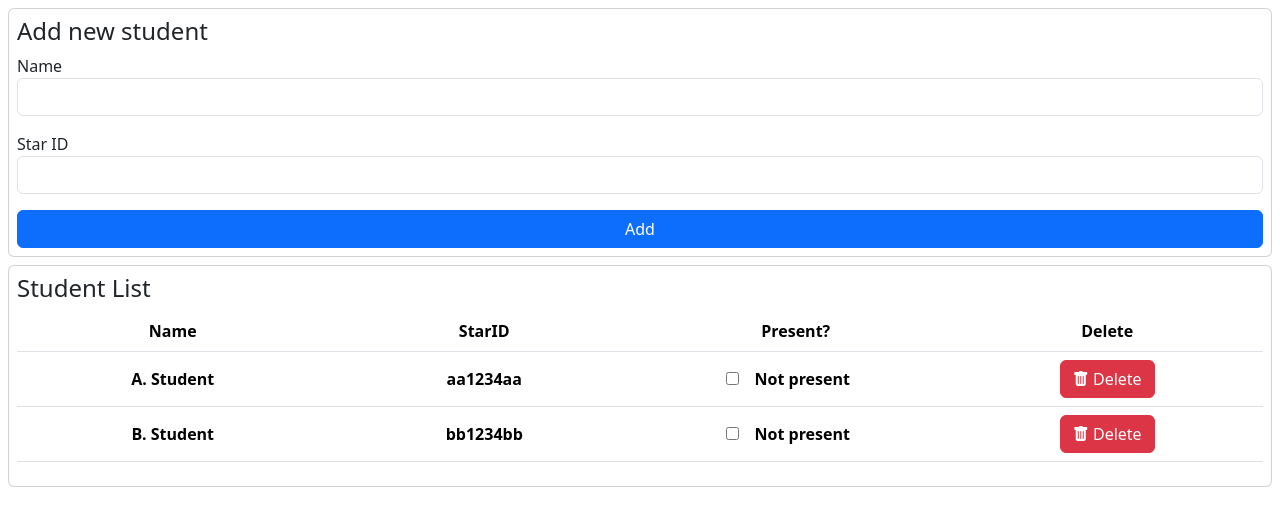
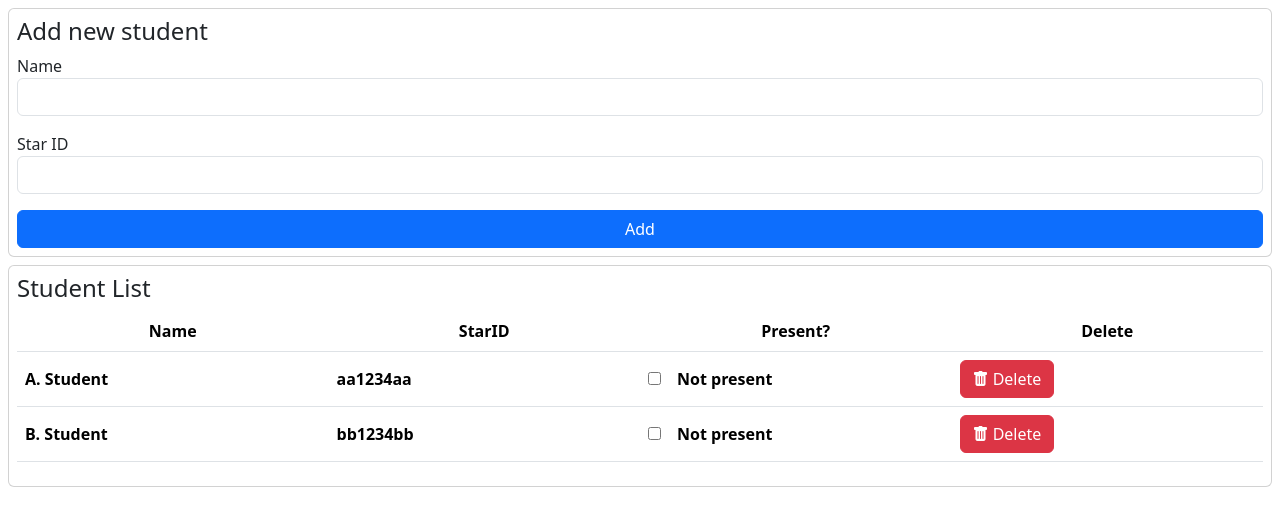
Before and after one commit to claraj/student-sign-in-composition-pinia, a Vue app: page / in a window 1280 px wide. Shown: the top 526 px of the page. Built offline with nearby package versions, Linux system fonts and the light colour scheme.

Commit message:
student row with props/emit

```diff
--- /dev/null
+++ b/src/components/StudentRow.vue
@@ -0,0 +1,44 @@
+<script setup>
+
+import { defineProps, defineEmits } from 'vue';
+
+const emit = defineEmits(['delete-student', 'arrived-or-left'])
+
+defineProps({
+    student: Object
+})
+
+const confirmThenDeleteStudent = (studentToDelete) => {
+    if (confirm(`Delete ${studentToDelete.name}?`)) {
+        emit('delete-student', studentToDelete)
+    }
+}
+
+const notifyArrivedOrLeft = (studentModified) => {
+    emit('arrived-or-left', studentModified)
+}
+
+</script>
+
+
+<template>
+    <tr class="align-middle" v-bind:class="{ present: student.present, absent: !student.present }">
+
+<td>{{ student.name }}</td>
+    <td>{{ student.starID }}</td>
+    <td>
+        <input type="checkbox" v-model="student.present" v-on:change="notifyArrivedOrLeft(student)">
+        <span class="mx-3" v-if="student.present">Here!</span>
+        <span class="mx-3" v-else>Not present</span>
+    </td>
+    <td>
+        <button class="btn btn-danger" v-on:click="confirmThenDeleteStudent(student)">
+            <i class="bi bi-trash-fill"></i> Delete
+        </button>
+    </td>
+</tr>
+
+</template>
+
+<style scoped>
+</style>
--- a/src/components/StudentTable.vue
+++ b/src/components/StudentTable.vue
@@ -1,28 +1,15 @@
 <script setup>
 
-import { defineEmits } from 'vue'
+import StudentRow from './StudentRow.vue'
+
 import { storeToRefs } from 'pinia'
-
 import { useStudentStore } from '../stores/StudentStore.js'
-
-// const emit = defineEmits([ 'arrived-or-left' ])
 
 const studentStore = useStudentStore()
 
 const { sortedStudents } = storeToRefs(studentStore)
 
 const { arrivedOrLeft, deleteStudent } = studentStore
-
-const confirmThenDeleteStudent = (studentToDelete) => {
-    if (confirm(`Delete ${studentToDelete.name}?`)) {
-        deleteStudent(studentToDelete)
-    }
-}
-
-const notifyArrivedOrLeft = (student) => {
-    arrivedOrLeft(student)  // update store
-    // emit('arrived-or-left', student)  // notify parent
-}
 
 </script>
 
@@ -42,20 +29,15 @@ const notifyArrivedOrLeft = (student) => {
             </thead>
 
             <tbody>
-                <tr v-for="student in sortedStudents" v-bind:key="student.starID" class="align-middle" v-bind:class="{ present: student.present, absent: !student.present }">
-                    <td>{{ student.name }}</td>
-                    <td>{{ student.starID }}</td>
-                    <td>
-                        <input type="checkbox" v-model="student.present" v-on:change="notifyArrivedOrLeft(student)">
-                        <span class="mx-3" v-if="student.present">Here!</span>
-                        <span class="mx-3" v-else>Not present</span>
-                    </td>
-                    <td>
-                        <button class="btn btn-danger" v-on:click="confirmThenDeleteStudent(student)">
-                            <i class="bi bi-trash-fill"></i> Delete
-                        </button>
-                    </td>
-                </tr>
+
+                <StudentRow
+                    v-for="student in sortedStudents"
+                    v-bind:key="student.starID"
+                    v-bind:student="student"
+                    v-on:delete-student="deleteStudent"
+                    v-on:arrived-or-left="arrivedOrLeft">
+                </StudentRow>
+
             </tbody>
         </table>
     </div>
--- a/src/stores/StudentStore.js
+++ b/src/stores/StudentStore.js
@@ -14,24 +14,18 @@ export const useStudentStore = defineStore('students', () => {
         studentList.value.push(student)
     }
 
+
     function deleteStudent(studentToDelete) {
         studentList.value = studentList.value.filter( (student) => {
             return studentToDelete != student
         })
     }
 
+
     function arrivedOrLeft(student) {
-        // Write this as a general update student function - find the student by star ID and replace
-        let studentToModifyIndex = studentList.value.findIndex( (s) => {
-            return s.starID == student.starID
-        } )
-        if (studentToModifyIndex != -1) {
-            studentList.value[studentToModifyIndex] = student
-            mostRecentStudent.value = student
-        } else {
-            console.log(student, 'Not found')
-        }
+        mostRecentStudent.value = student
     }
+
 
     const sortedStudents = computed( () => {
         return studentList.value.toSorted( (s1, s2) => {
@@ -51,5 +45,13 @@ export const useStudentStore = defineStore('students', () => {
         })
     })
 
-    return { studentList, mostRecentStudent, addNewStudent, deleteStudent, arrivedOrLeft, sortedStudents}
+    return {
+        studentList,
+        mostRecentStudent,
+        addNewStudent,
+        deleteStudent,
+        arrivedOrLeft,
+        sortedStudents
+    }
+
 })
```
